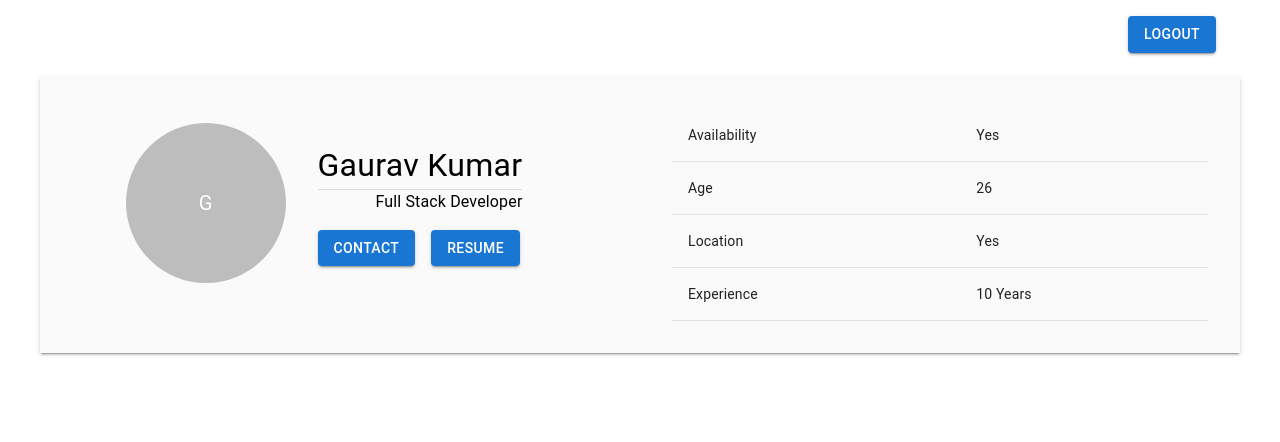
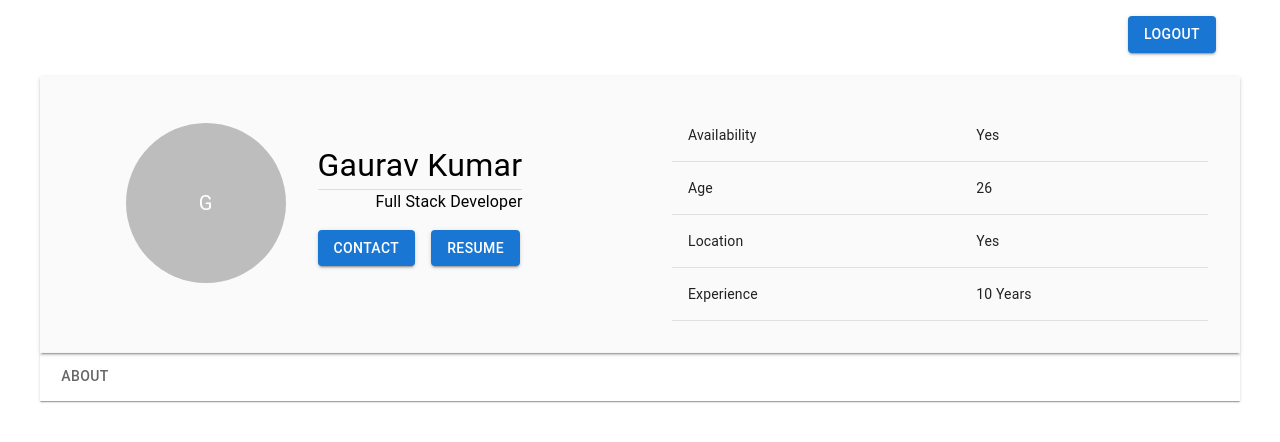
Before and after one commit to githigaurav/userAuthentication, a React (Create React App) app in the folder client/: page /dashboard in a window 1280 px wide. Shown: the top 442 px of the page. Built offline with nearby package versions, Linux system fonts and the light colour scheme.

Commit message:
Tab Update

```diff
--- a/client/src/App.js
+++ b/client/src/App.js
@@ -1,5 +1,5 @@
 import React from 'react'
-import Navbar from './components/Navbar'
+// import Navbar from './components/Navbar'
 import {BrowserRouter as Router , Routes, Route} from 'react-router-dom'
 import Register from './components/Register'
 import Login from './components/Login'
--- a/client/src/components/Dashboard.js
+++ b/client/src/components/Dashboard.js
@@ -1,9 +1,13 @@
-import React from 'react'
+import React, { useState } from 'react'
 import Grid from '@mui/material/Grid'
-import { Stack, Box, Avatar, Typography, Container, Button, Table, TableContainer, TableBody, TableRow, TableCell, TableHead  } from '@mui/material'
+import { Stack, Box, Avatar, Typography, Container, Button, Table, TableContainer, TableBody, TableRow, TableCell, Tabs  } from '@mui/material'
 import Divider from '@mui/material/Divider';
-
+import Tab from '@mui/material/Tab';
 function Dashboard() {
+    const [tab, setTab]=useState(null)
+    const handleTab=(event , newEvent)=>{
+        setTab(newEvent)
+    }
   return (
     <>
         <Container maxWidth={'lg'} sx={{textAlign:'right', marginTop:"1rem"}}>
@@ -55,6 +59,16 @@ function Dashboard() {
                 </TableContainer>
               </Grid>
           </Grid>
+         <Grid container maxWidth={'lg'} sx={{margin:'auto'}}>
+         <Tabs
+
+               sx={{boxShadow:1, width:"100%"}}
+               value={tab}
+               onChange={handleTab}
+               >
+               <Tab label="About"/>
+               </Tabs>
+         </Grid>
 
     </>
   )
```
